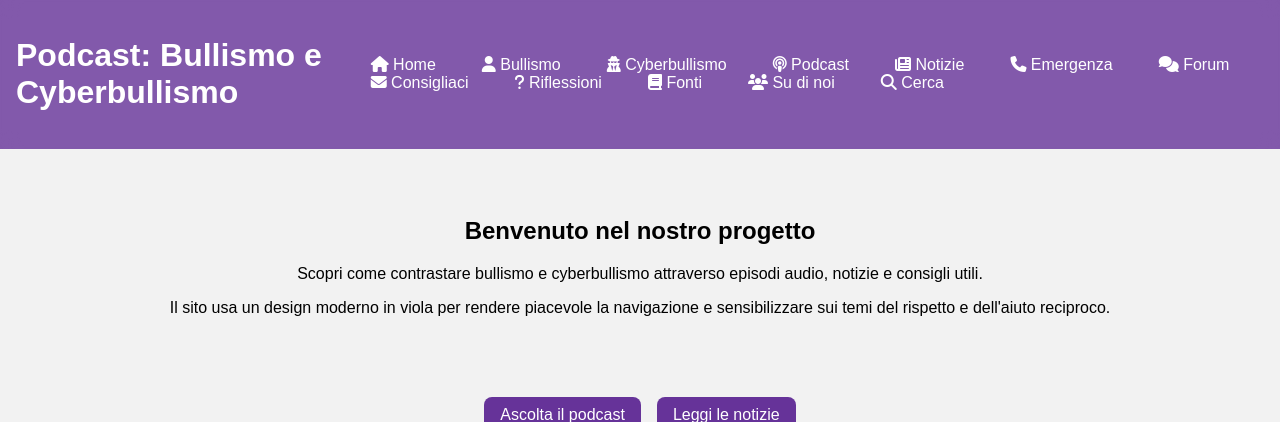
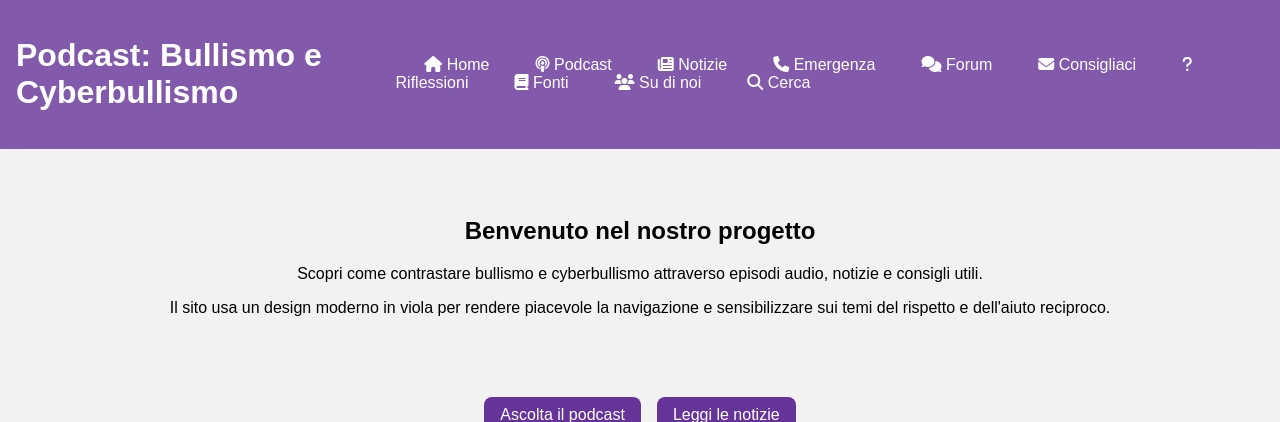
Before and after one commit to NovaX-Luanti/progetto-bullismo, a Flask app: page / in a window 1280 px wide. Shown: the top 422 px of the page. Run offline with Flask 3, Linux system fonts and the light colour scheme.

Commit message:
Remove unused bullismo routes

```diff
--- a/app.py
+++ b/app.py
@@ -13,15 +13,6 @@ def index():
     """Pagina principale con presentazione del progetto."""
     return render_template('index.html', title='Home')
 
-@app.route('/bullismo')
-def bullismo():
-    """Spiega cos'è il bullismo e come affrontarlo."""
-    return render_template('bullismo.html', title='Bullismo')
-
-@app.route('/cyberbullismo')
-def cyberbullismo():
-    """Pagina dedicata al bullismo digitale."""
-    return render_template('cyberbullismo.html', title='Cyberbullismo')
 
 @app.route('/podcast')
 def podcast():
--- a/templates/base.html
+++ b/templates/base.html
@@ -14,8 +14,6 @@
     <h1>Podcast: Bullismo e Cyberbullismo</h1>
     <nav>
         <a href="/"><i class="fa-solid fa-house"></i> Home</a>
-        <a href="/bullismo"><i class="fa-solid fa-user"></i> Bullismo</a>
-        <a href="/cyberbullismo"><i class="fa-solid fa-user-secret"></i> Cyberbullismo</a>
         <a href="/podcast"><i class="fa-solid fa-podcast"></i> Podcast</a>
         <a href="/notizie"><i class="fa-solid fa-newspaper"></i> Notizie</a>
         <a href="/emergenza"><i class="fa-solid fa-phone"></i> Emergenza</a>
```
Also changed, not shown: templates/bullismo.html (deleted, +0 -28 lines), templates/cyberbullismo.html (deleted, +0 -16 lines).
